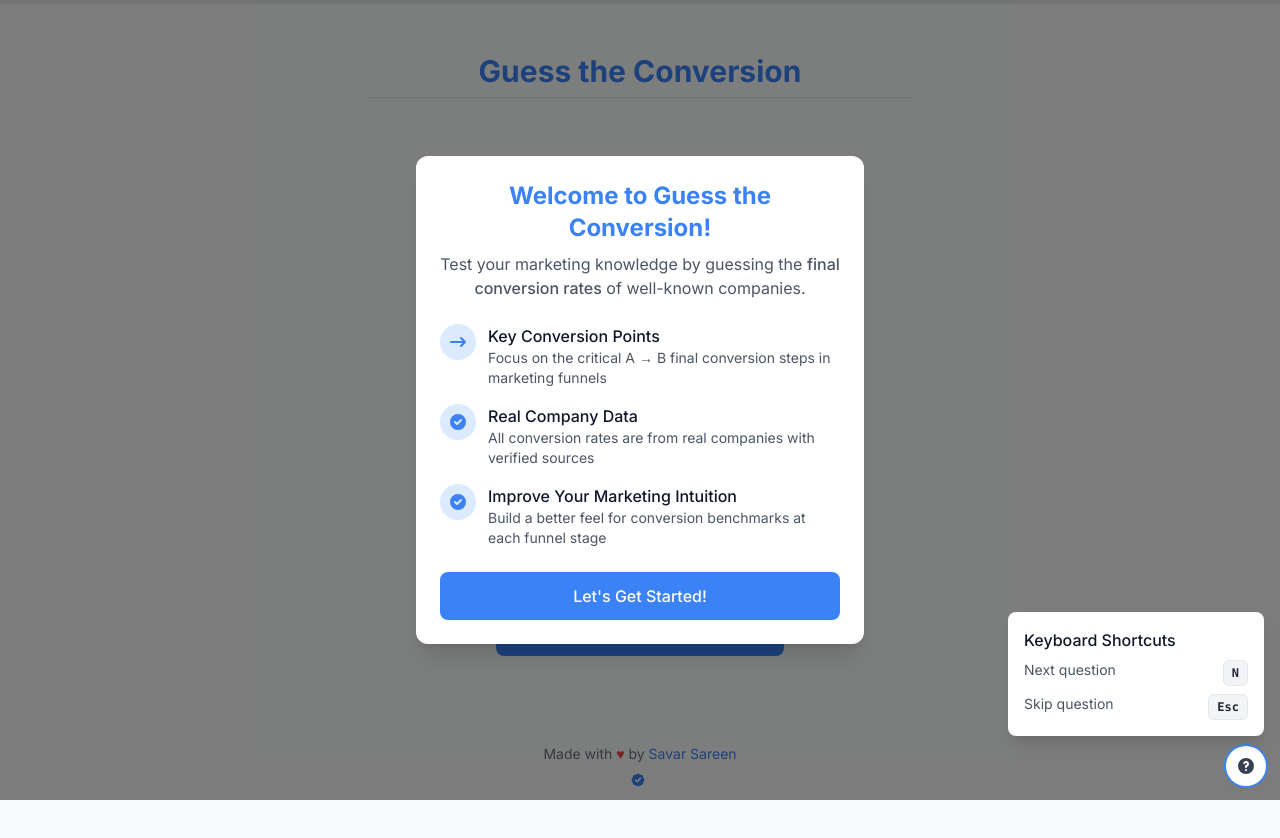
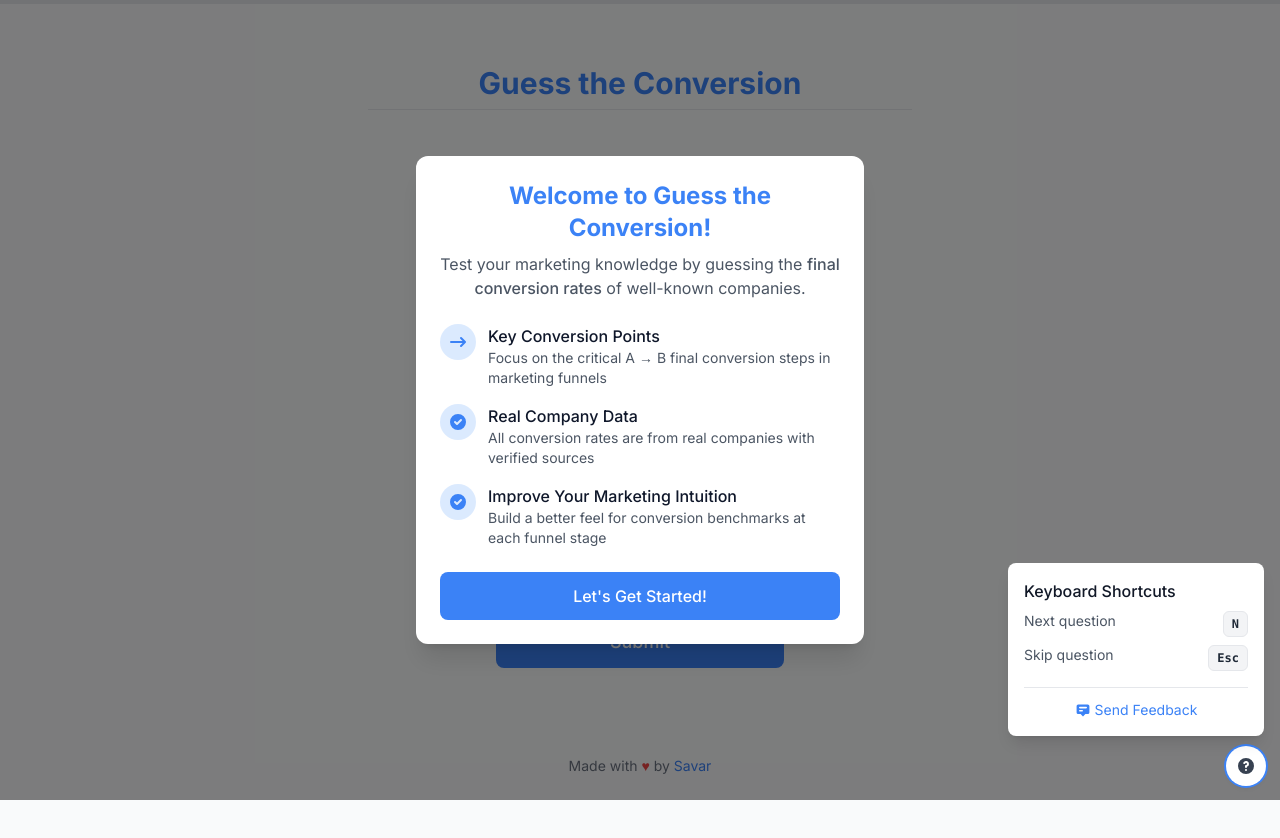
Before and after one commit to sksareen/conversion-guesser, a Next.js app: page / in a window 1280 px wide. Both pictures are taken after a click on the button "Keyboard shortcuts". Shown: the top 838 px of the page. Built offline with nearby package versions, Linux system fonts and the light colour scheme; no server answers; grey boxes are pictures that could not be loaded.

Commit message:
improved scoring and feedback corm

```diff
--- a/src/app/api/leaderboard/route.ts
+++ b/src/app/api/leaderboard/route.ts
@@ -17,7 +17,7 @@ export async function GET() {
     const { data, error } = await supabase
       .from('leaderboard')
       .select('*')
-      .order('average_error', { ascending: true })
+      .order('total_points', { ascending: false })
       .limit(20);
 
     if (error) {
@@ -52,7 +52,7 @@ export async function POST(request: Request) {
     }
 
     const body = await request.json();
-    const { username, averageError, totalGuesses, bestError, performanceLevel } = body;
+    const { username, averageError, totalGuesses, bestError, performanceLevel, totalPoints } = body;
 
     if (!username) {
       return NextResponse.json({
@@ -82,7 +82,8 @@ export async function POST(request: Request) {
         averageError,
         totalGuesses,
         bestError,
-        performanceLevel
+        performanceLevel,
+        totalPoints || 0
       );
 
       let result;
@@ -113,7 +114,7 @@ export async function POST(request: Request) {
       const { data: updatedLeaderboard, error: fetchError } = await supabase
         .from('leaderboard')
         .select('*')
-        .order('average_error', { ascending: true })
+        .order('total_points', { ascending: false })
         .limit(20);
 
       if (fetchError) {
--- a/src/app/page.tsx
+++ b/src/app/page.tsx
@@ -25,20 +25,7 @@ export default function Home() {
               rel="noopener noreferrer"
               className="text-primary hover:underline"
             >
-              Savar Sareen
-            </a>
-          </p>
-          <p>
-            <a
-              href="https://github.com/savarsareen/guess-conversion-game/blob/main/src/data/companies.json"
-              target="_blank"
-              rel="noopener noreferrer"
-              className="text-primary hover:underline flex items-center justify-center"
-            >
-              <svg xmlns="http://www.w3.org/2000/svg" className="h-4 w-4 mr-1" viewBox="0 0 20 20" fill="currentColor">
-                <path fillRule="evenodd" d="M6.267 3.455a3.066 3.066 0 001.745-.723 3.066 3.066 0 013.976 0 3.066 3.066 0 001.745.723 3.066 3.066 0 012.812 2.812c.051.643.304 1.254.723 1.745a3.066 3.066 0 010 3.976 3.066 3.066 0 00-.723 1.745 3.066 3.066 0 01-2.812 2.812 3.066 3.066 0 00-1.745.723 3.066 3.066 0 01-3.976 0 3.066 3.066 0 00-1.745-.723 3.066 3.066 0 01-2.812-2.812 3.066 3.066 0 00-.723-1.745 3.066 3.066 0 010-3.976 3.066 3.066 0 00.723-1.745 3.066 3.066 0 012.812-2.812zm7.44 5.252a1 1 0 00-1.414-1.414L9 10.586 7.707 9.293a1 1 0 00-1.414 1.414l2 2a1 1 0 001.414 0l4-4z" clipRule="evenodd" />
-              </svg>
-              {/* View Source Data */}
+              Savar
             </a>
           </p>
         </footer>
--- a/src/components/KeyboardShortcuts.tsx
+++ b/src/components/KeyboardShortcuts.tsx
@@ -38,6 +38,20 @@ export default function KeyboardShortcuts() {
                 <kbd className="px-2 py-1 text-xs font-semibold text-gray-800 bg-gray-100 border border-gray-200 rounded-md">Esc</kbd>
               </li>
             </ul>
+
+            <div className="mt-4 pt-3 border-t border-gray-200">
+              <a
+                href="https://forms.gle/KSHXN641ArE3iRiw5"
+                target="_blank"
+                rel="noopener noreferrer"
+                className="flex items-center justify-center text-sm text-primary hover:underline"
+              >
+                <svg xmlns="http://www.w3.org/2000/svg" className="h-4 w-4 mr-1" viewBox="0 0 20 20" fill="currentColor">
+                  <path fillRule="evenodd" d="M18 13V5a2 2 0 00-2-2H4a2 2 0 00-2 2v8a2 2 0 002 2h3l3 3 3-3h3a2 2 0 002-2zM5 7a1 1 0 011-1h8a1 1 0 110 2H6a1 1 0 01-1-1zm1 3a1 1 0 100 2h3a1 1 0 100-2H6z" clipRule="evenodd" />
+                </svg>
+                Send Feedback
+              </a>
+            </div>
           </motion.div>
         )}
       </AnimatePresence>
--- a/src/lib/supabase.ts
+++ b/src/lib/supabase.ts
@@ -19,6 +19,7 @@ export type LeaderboardEntryDB = {
   total_guesses: number;
   best_error: number;
   performance_level: string;
+  total_points: number;
   created_at: string;
   updated_at: string;
 };
@@ -31,13 +32,15 @@ export const dbToAppLeaderboardEntry = (entry: LeaderboardEntryDB) => ({
   totalGuesses: entry.total_guesses,
   bestError: entry.best_error,
   performanceLevel: entry.performance_level,
+  totalPoints: entry.total_points || 0,
   lastUpdated: new Date(entry.updated_at).getTime()
 });
 
-export const appToDbLeaderboardEntry = (username: string, averageError: number, totalGuesses: number, bestError: number, performanceLevel: string) => ({
+export const appToDbLeaderboardEntry = (username: string, averageError: number, totalGuesses: number, bestError: number, performanceLevel: string, totalPoints: number) => ({
   username,
   average_error: averageError,
   total_guesses: totalGuesses,
   best_error: bestError,
-  performance_level: performanceLevel
+  performance_level: performanceLevel,
+  total_points: totalPoints
 });
```
